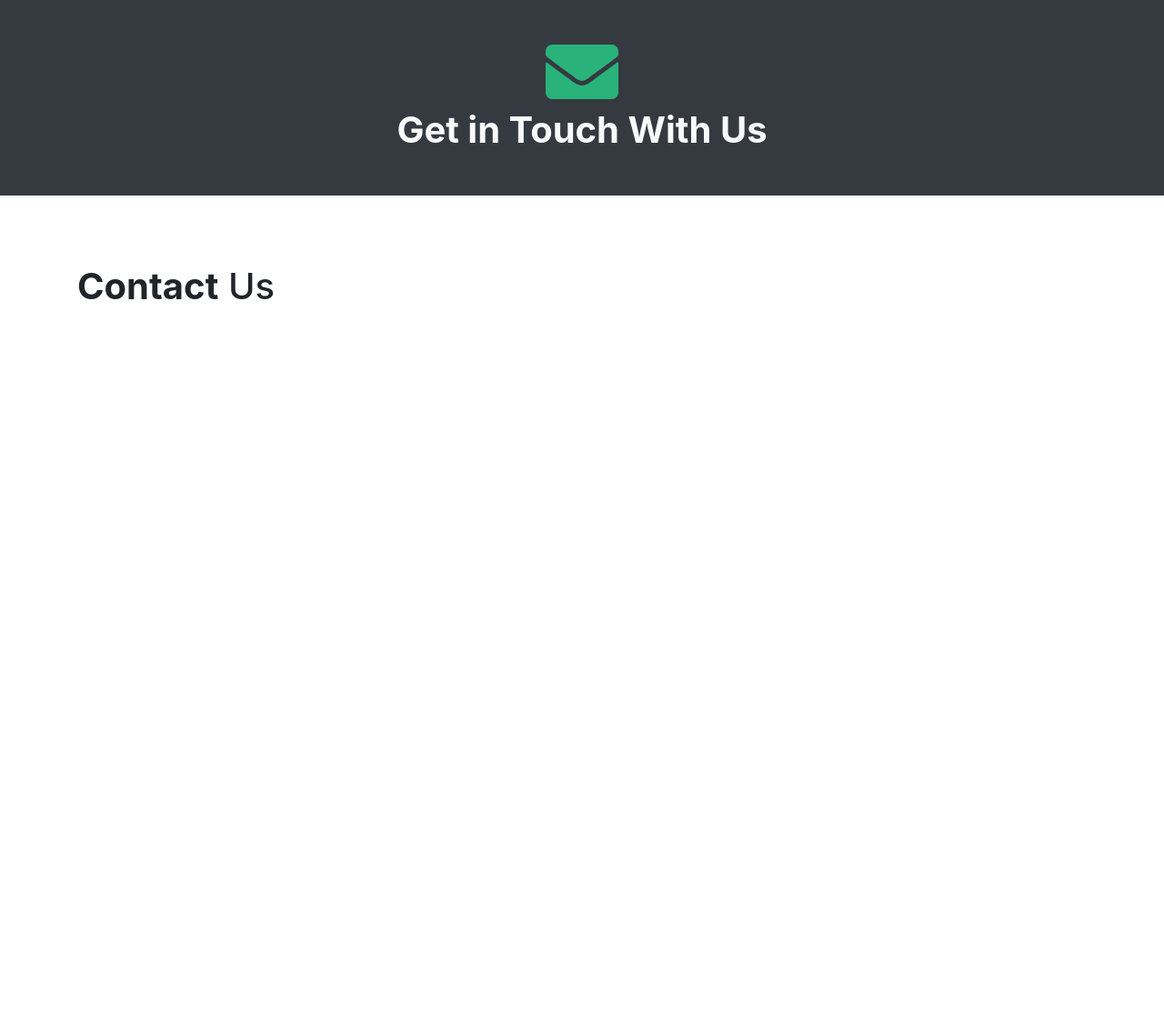
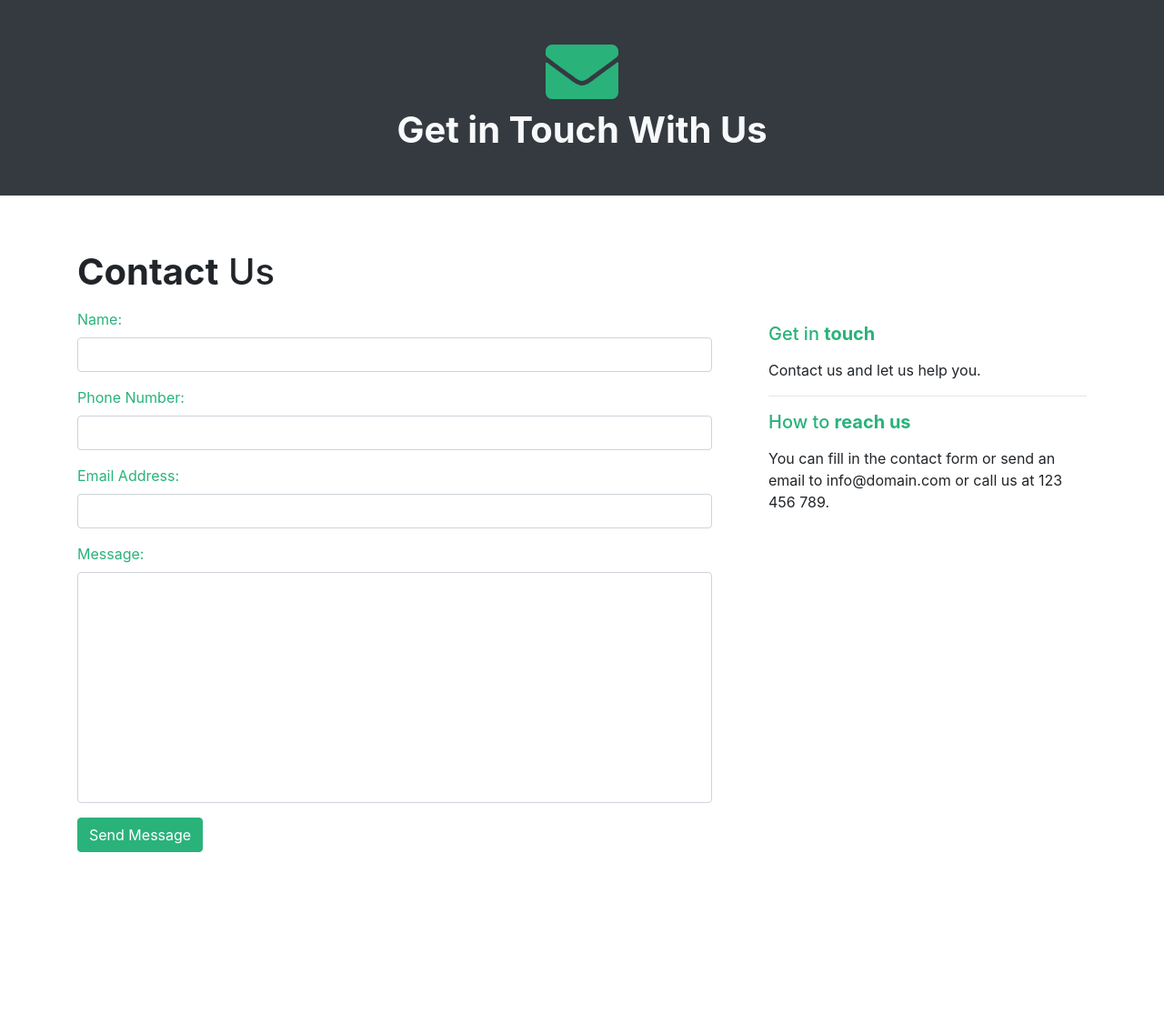
Before and after one commit to daavids/template, a PHP site: page / in a window 1280 px wide. Shown: the part 1827-2964 px from the top of the page at 91% size. Before the commit the page ends 2156 px from the top, so only its background shows below. Run offline with PHP 8.4, Linux system fonts and the light colour scheme; grey boxes labelled with a size stand in for pictures from a placeholder-image service; some libraries are stand-ins or nearby versions.

Commit message:
added contact form

```diff
--- a/src/sass/_custom.scss
+++ b/src/sass/_custom.scss
@@ -93,3 +93,9 @@ body {
     padding: 40px 0;
     margin-bottom: 60px;
 }
+
+#contact {
+    form {
+        margin-right: 32px;
+    }
+}
--- a/src/views/partials/contact.php
+++ b/src/views/partials/contact.php
@@ -9,9 +9,54 @@
     </div>
 </div><!-- end contact banner -->
 <div class="container" id="contact">
+    <h1><b>Contact</b> Us</h1>
     <div class="row">
-        <div class="col-12">
-            <h1><b>Contact</b> Us</h1>
+        <div class="col-md-8">
+            <?php
+            // replace the email with yours
+            $email = "email@domain.com";
+            ?>
+            <form action="https://formspree.io/<?= $email ?>" method="POST" class="text-primary">
+                <div class="control-group form-group">
+                    <div class="controls">
+                        <label>Name:</label>
+                        <input type="text" class="form-control" name="name"
+                                required data-validation-required-message="Please enter your name.">
+                        <p class="help-block"></p>
+                    </div>
+                </div>
+                <div class="control-group form-group">
+                    <div class="controls">
+                        <label>Phone Number:</label>
+                        <input type="tel" class="form-control" name="phone"
+                                required data-validation-required-message="Please enter your phone number.">
+                    </div>
+                </div>
+                <div class="control-group form-group">
+                    <div class="controls">
+                        <label>Email Address:</label>
+                        <input type="email" class="form-control" name="email"
+                                required data-validation-required-message="Please enter your email address.">
+                    </div>
+                </div>
+                <div class="control-group form-group">
+                    <div class="controls">
+                        <label>Message:</label>
+                        <textarea rows="10" cols="100" class="form-control" name="message"
+                                    required data-validation-required-message="Please enter your message"
+                                    maxlength="999" style="resize:none"></textarea>
+                    </div>
+                </div>
+                <input type="hidden" name="_next" value="/">
+                <button type="submit" class="btn btn-primary">Send Message</button>
+            </form>
+        </div>
+        <div class="col-md-4">
+            <h5 class="text-primary">Get in <b>touch</b></h5>
+            <p>Contact us and let us help you.</p>
+            <hr>
+            <h5 class="text-primary">How to <b>reach us</b></h5>
+            <p>You can fill in the contact form or send an email to info@domain.com or call us at 123 456 789.</p>
         </div>
     </div>
-</div>
+</div><!-- end contact -->
```
Also changed, not shown: public_html/dist/css/app.css, readme.md.
